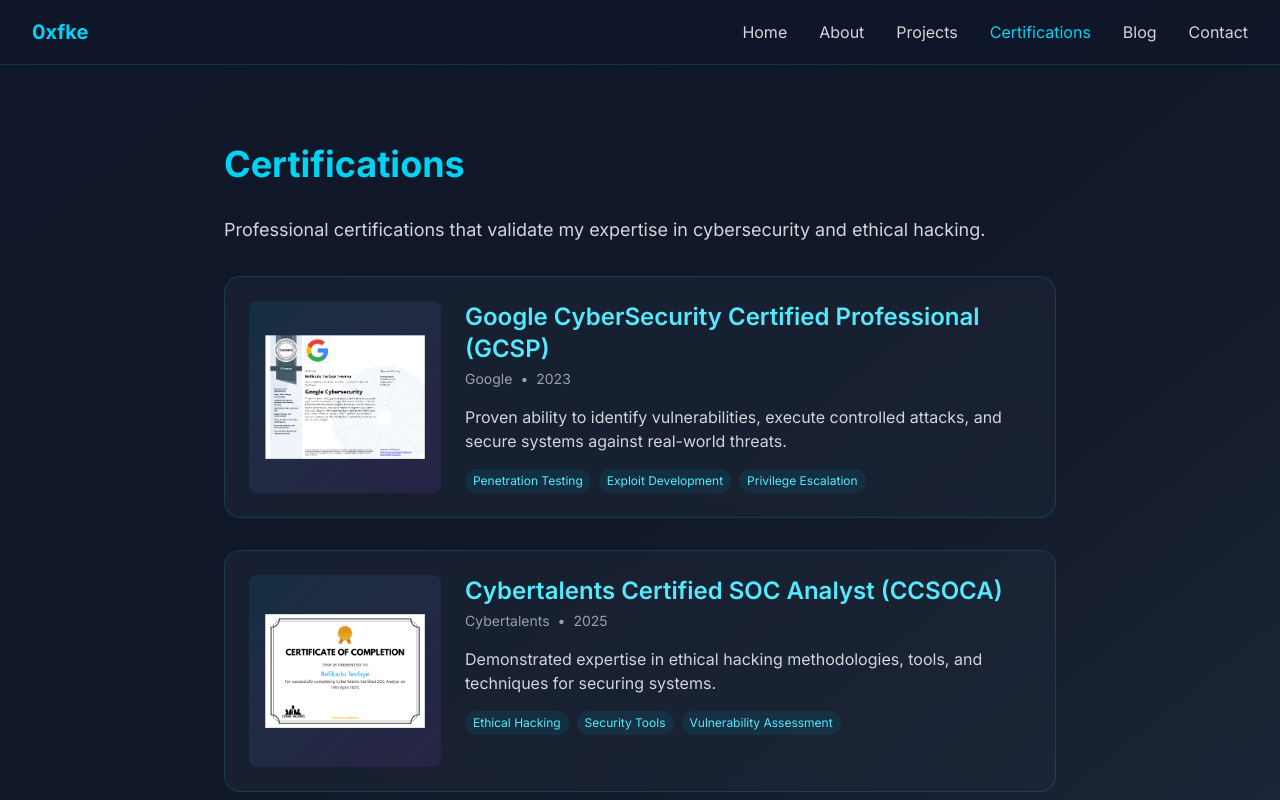
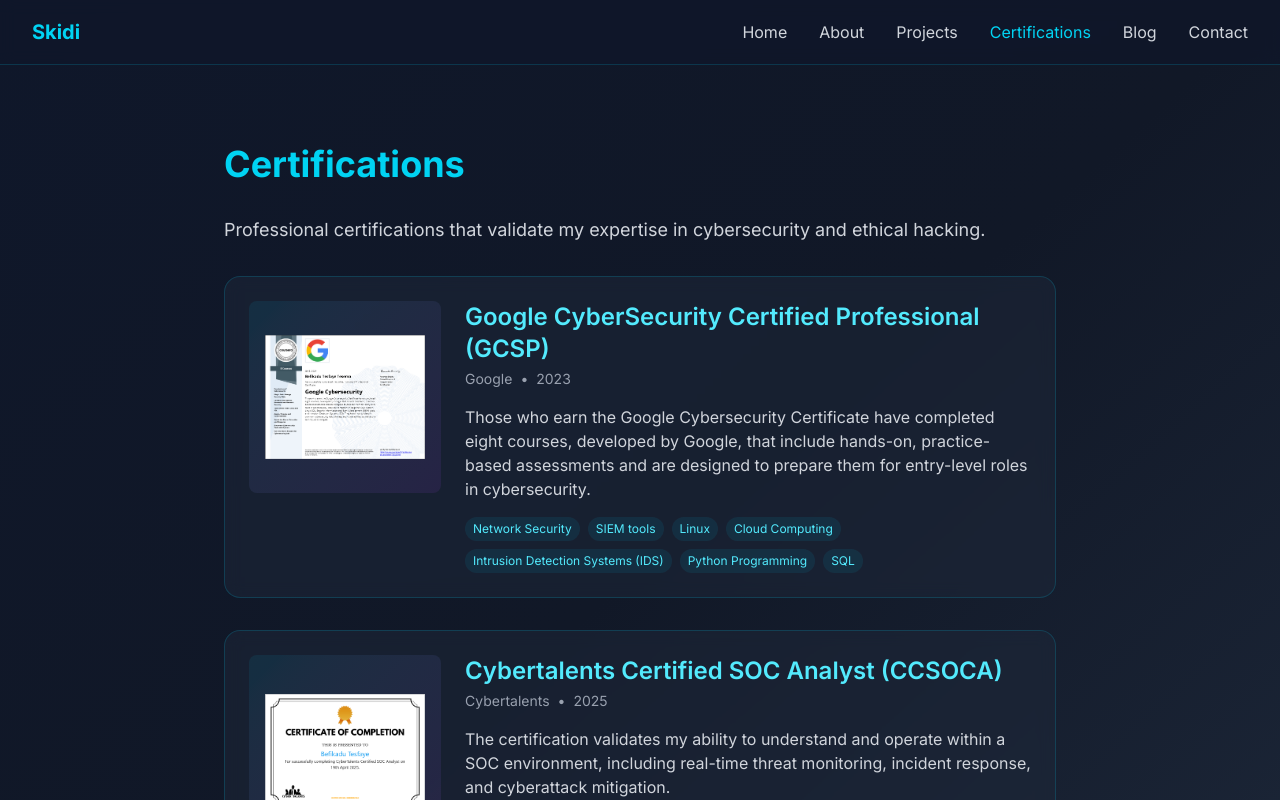
Before and after one commit to 0xfke/befikadu-tesfaye, a Next.js app: page /certifications in a window 1280 px wide. Shown: the top 800 px of the page. Built offline with nearby package versions, Linux system fonts and the light colour scheme.

Commit message:
mid commit

```diff
--- a/app/certifications/[slug]/page.tsx
+++ b/app/certifications/[slug]/page.tsx
@@ -12,13 +12,13 @@
     date: "2023",
     image: "/certs/Gcsp.png",
     link: "https://www.coursera.org/account/accomplishments/specialization/KWWYT3V2V5VM", // Replace with actual link if available
-    description: "Proven ability to identify vulnerabilities, execute controlled attacks, and secure systems against real-world threats.",
-    skills: ["Penetration Testing", "Exploit Development", "Privilege Escalation"],
+    description: "Those who earn the Google Cybersecurity Certificate have completed eight courses, developed by Google, that include hands-on, practice-based assessments and are designed to prepare them for entry-level roles in cybersecurity. They are competent in beginner-level Python, Linux, SQL, Security Information and Event Management (SIEM) tools, and Intrusion Detection Systems (IDS). They know how to identify common cybersecurity risks, threats, and vulnerabilities, as well as the techniques to mitigate.",
+    skills: ["Network Security", "SIEM tools", "Linux", "Cloud Computing", "Intrusion Detection Systems (IDS)", "Python Programming", "SQL"],
     details: [
-      "Successfully completed the GCSP certification exam",
-      "Demonstrated practical penetration testing skills",
-      "Proven ability to identify and exploit vulnerabilities",
-      "Hands-on experience with various security tools and techniques"
+      "Understand the importance of cybersecurity practices and their impact for organizations.",
+      "Protect networks, devices, people, and data from unauthorized access and cyberattacks using Security Information and Event Management (SIEM) tools.",
+      "Identify common risks, threats, and vulnerabilities, as well as techniques to mitigate them.",
+      "Gain hands-on experience with Python, Linux, and SQL."
     ]
   },
   CCSOCA: {
@@ -27,12 +27,13 @@
     date: "2023",
     image: "/certs/cybertalents-socA.png",
     link: "https://cybertalents.com/certifications/70932921-de48-4721-99cc-6727e2a117d3", // Replace with actual link if available
-    description: "Comprehensive understanding of ethical hacking methodologies, tools, and techniques used to assess and secure network infrastructures.",
-    skills: ["Network Scanning", "Vulnerability Analysis", "System Hacking", "Web Application Security"],
+    description: "The certification validates my ability to understand and operate within a SOC environment, including real-time threat monitoring, incident response, and cyberattack mitigation.",
+    skills: ["Security Information and Event Management", "Splunk", "Digital Forensics", "Incident Response", "Web Security Analysis", "Endpoint Security", "Network Security"],
     details: [
-        "Mastered ethical hacking concepts and phases.",
-        "Gained proficiency in using modern security tools.",
-        "Understood attack vectors and countermeasures."
+        "Understand core SOC operations, roles, and responsibilities",
+        "Perform real-time threat detection, monitoring, and incident response",
+        "Analyze cybersecurity incidents and apply remediation techniques",
+        "Work with SOC tools and technologies in simulated attack environments"
     ]
   },
   // Add other certifications if any
--- a/app/certifications/page.tsx
+++ b/app/certifications/page.tsx
@@ -11,8 +11,8 @@
       issuer: "Google",
       date: "2023",
       image: "/certs/Gcsp.png",
-      description: "Proven ability to identify vulnerabilities, execute controlled attacks, and secure systems against real-world threats.",
-      skills: ["Penetration Testing", "Exploit Development", "Privilege Escalation"]
+      description: "Those who earn the Google Cybersecurity Certificate have completed eight courses, developed by Google, that include hands-on, practice-based assessments and are designed to prepare them for entry-level roles in cybersecurity.",
+      skills: ["Network Security", "SIEM tools", "Linux", "Cloud Computing", "Intrusion Detection Systems (IDS)", "Python Programming", "SQL"]
     },
     {
       slug: "CCSOCA",
@@ -20,8 +20,8 @@
       issuer: "Cybertalents",
       date: "2025",
       image: "/certs/cybertalents-socA.png",
-      description: "Demonstrated expertise in ethical hacking methodologies, tools, and techniques for securing systems.",
-      skills: ["Ethical Hacking", "Security Tools", "Vulnerability Assessment"]
+      description: "The certification validates my ability to understand and operate within a SOC environment, including real-time threat monitoring, incident response, and cyberattack mitigation.",
+      skills: ["Security Information and Event Management", "Splunk", "Digital Forensics", "Incident Response", "Web Security Analysis", "Endpoint Security", "Network Security"]
     }
   ];
 
--- a/app/components/Navigation.tsx
+++ b/app/components/Navigation.tsx
@@ -26,7 +26,7 @@
         <div className="flex items-center justify-between h-16">
           {/* Logo */}
           <Link href="/" className="text-cyan-400 font-bold text-xl">
-            0xfke
+            Skidi
           </Link>
 
           {/* Desktop Navigation */}
--- a/app/layout.tsx
+++ b/app/layout.tsx
@@ -3,6 +3,7 @@
 import "./globals.css";
 import Layout from "./components/Layout";
 import { Analytics } from "@vercel/analytics/react";
+import { SpeedInsights } from "@vercel/speed-insights/next";
 
 const inter = Inter({ subsets: ["latin"] });
 
```
